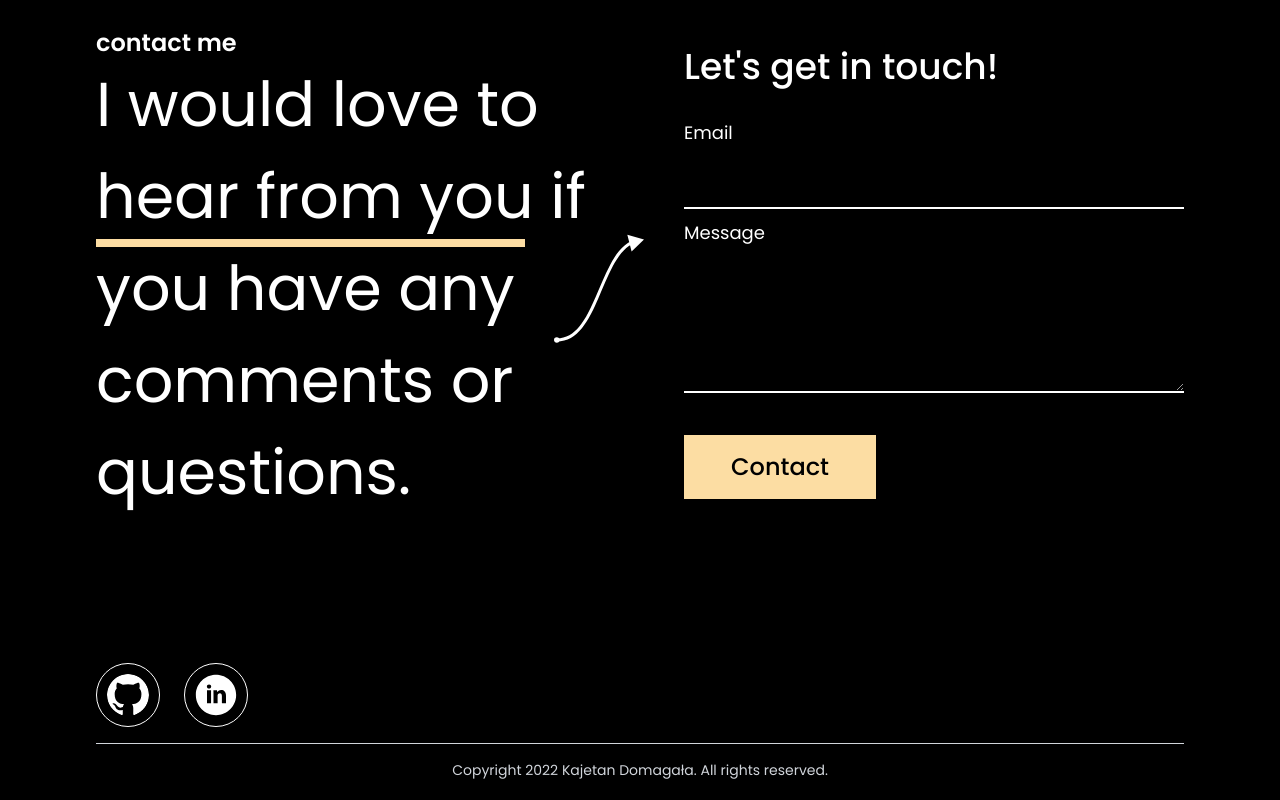
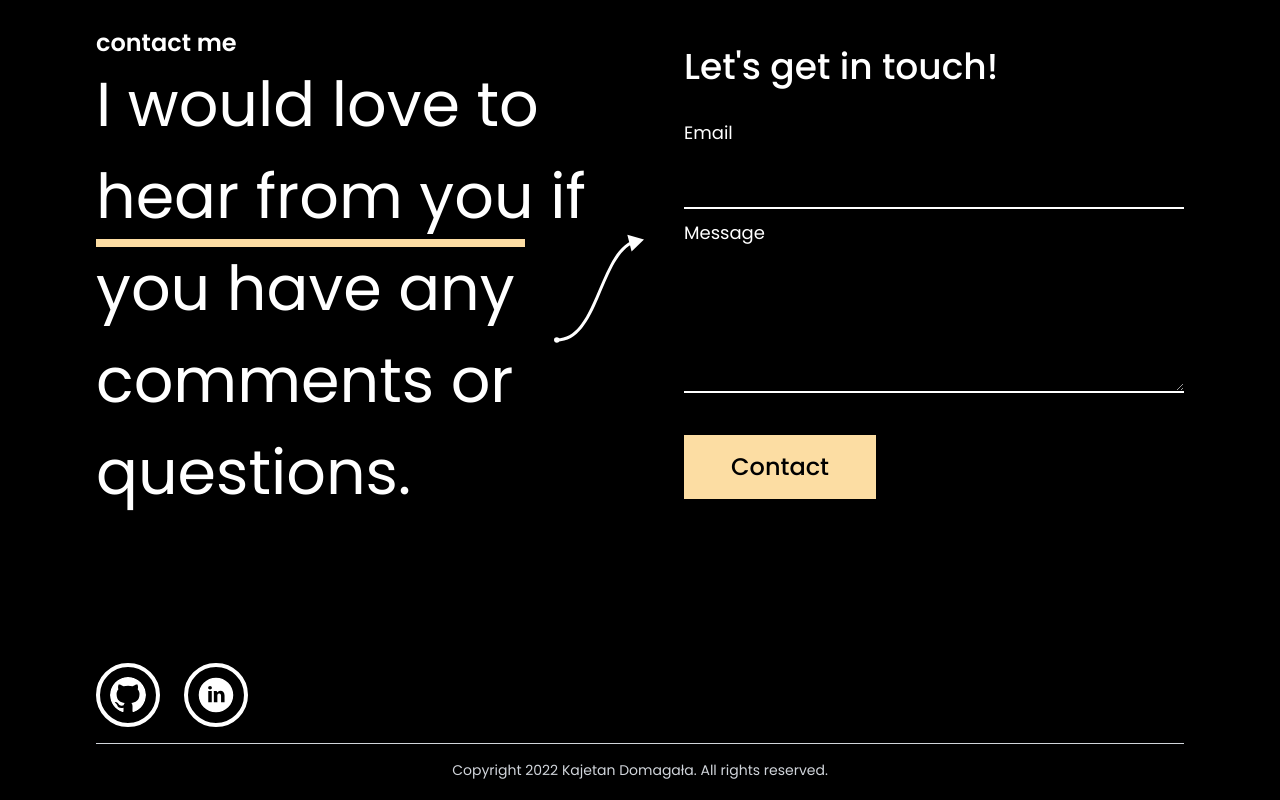
Before and after one commit to kajtd/Portfolio, a Vue app: page / in a window 1280 px wide. Shown: the part 4718-5518 px from the top of the page. Built offline with nearby package versions, Linux system fonts and the light colour scheme.

Commit message:
fix: minor fixes in css files

```diff
--- a/src/assets/animations.css
+++ b/src/assets/animations.css
@@ -1,3 +1,4 @@
+@media screen and (min-width: 768px) {
   .movein-left {
     opacity: 0;
     transition: all 0.5s ease-in-out;
@@ -29,3 +30,4 @@
     transform: translateX(0px);
     opacity: 1;
   }
+}
--- a/src/assets/style.css
+++ b/src/assets/style.css
@@ -18,13 +18,12 @@
 }
 
 html {
-  scroll-behavior: smooth
+  scroll-behavior: smooth;
 }
 
 body {
   @apply m-0 min-w-[320px] min-h-screen overflow-x-hidden bg-background;
 }
-
 
 #app {
   @apply flex place-items-center my-0 mx-auto;
@@ -47,7 +46,7 @@ body {
   height: 5px;
   opacity: 1;
   transform: translate3d(-100%, 0, 0);
-  transition: opacity .5s, transform .5s;
+  transition: opacity 0.5s, transform 0.5s;
 }
 
 .link:hover::after,
@@ -56,10 +55,8 @@ body {
 }
 
 .custom-icon {
- @apply relative border border-white border-solid rounded-full p-[10px] w-12 h-12 md:w-16 md:h-16 transition-shadow duration-500 hover:shadow-outlined-primary-shadow;
+  @apply relative border-4 border-white border-solid rounded-full p-[10px] w-12 h-12 md:w-16 md:h-16 transition-shadow duration-500 hover:shadow-outlined-primary-shadow;
 }
-
-
 
 @media (prefers-reduced-motion) {
   .link:hover::after,
```
Lines whose indentation alone changed are shown as unchanged.
